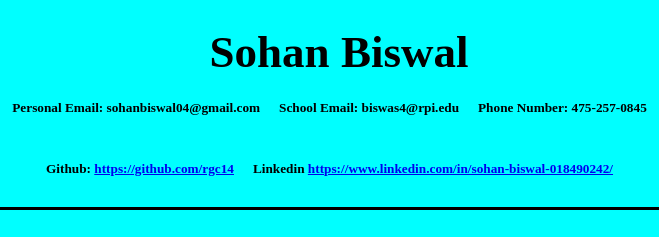
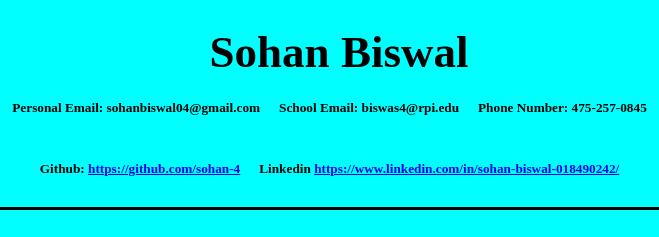
Before and after one commit to sohan-4/sohan-4.github.io, a plain HTML site: page index.html in a window 1280 px wide. Shown: the top 237 px of the page, 301-960 px from the left. Drawn offline with Linux system fonts and the light colour scheme.

Commit message:
fixing link name

```diff
--- a/index.html
+++ b/index.html
@@ -17,7 +17,7 @@
 		<h5>Phone Number: 475-257-0845</h5>
 	</div>
 	<div id = "contact">
-		<h5>Github: <a target = "blank_" href="https://github.com/sohan-4">https://github.com/rgc14</a></h5>
+		<h5>Github: <a target = "blank_" href="https://github.com/sohan-4">https://github.com/sohan-4</a></h5>
 		<br>
 		<h5>Linkedin <a target = "blank_" href="https://www.linkedin.com/in/sohan-biswal-018490242/">https://www.linkedin.com/in/sohan-biswal-018490242/</a></h5>
 	</div>
```
